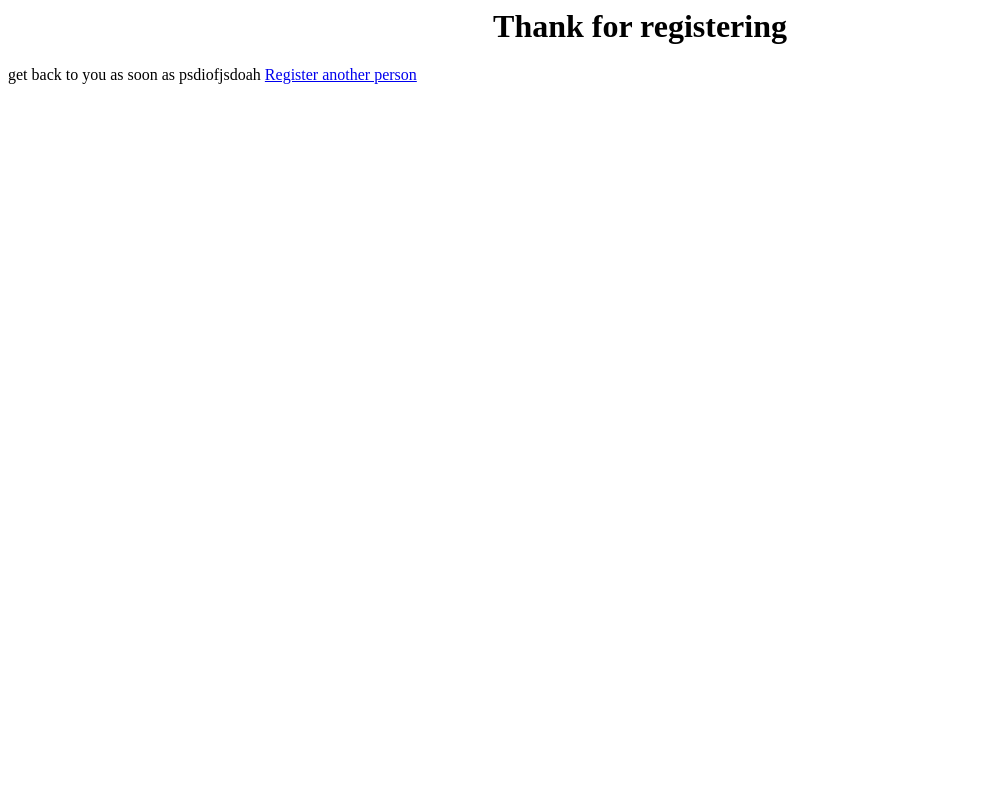
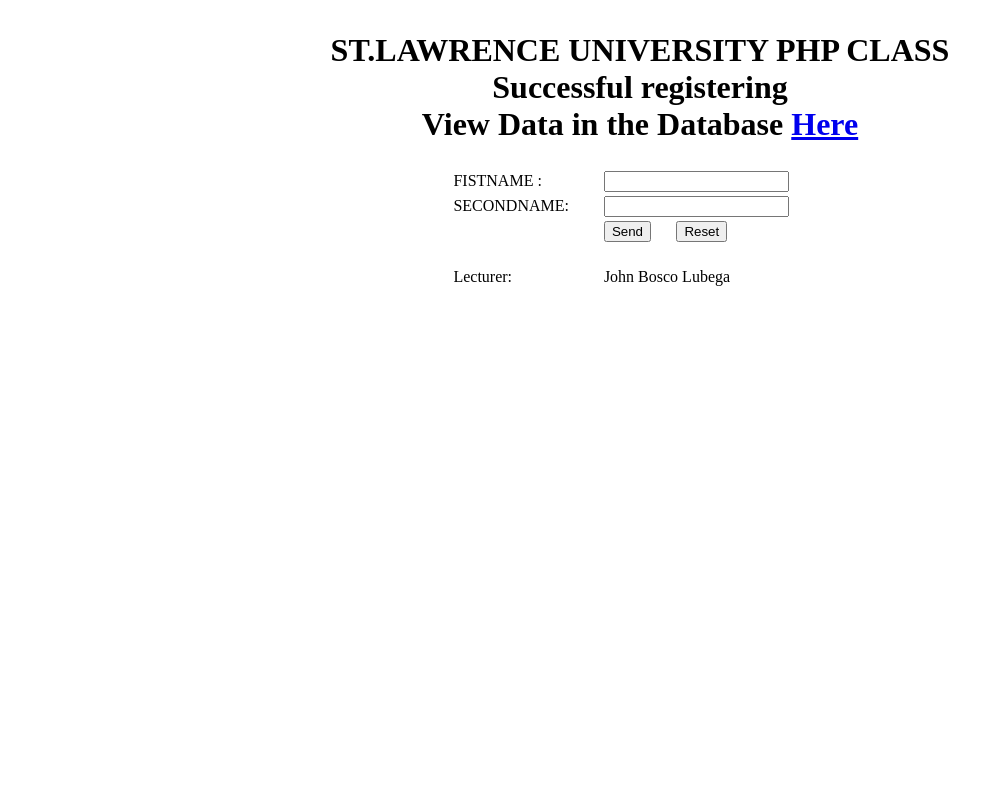
Before and after one commit to changkuoth/View_DataPHP, a PHP site: page /success.php in a window 1280 px wide. Shown: the whole page, without its empty margins (0-1003 px from the left). Run offline with PHP 8.4, Linux system fonts and the light colour scheme.

Commit message:
i have added view from user page

```diff
--- a/success.php
+++ b/success.php
@@ -1,3 +1,52 @@
-<h1 align='center'>Thank for registering</h1>
-get back to you as soon as psdiofjsdoah
-<a href='index.php'>Register another person</a>
+<!DOCTYPE html PUBLIC "-//W3C//DTD XHTML 1.0 Transitional//EN" "http://www.w3.org/TR/xhtml1/DTD/xhtml1-transitional.dtd">
+<html xmlns="http://www.w3.org/1999/xhtml">
+<head>
+<meta http-equiv="Content-Type" content="text/html; charset=UTF-8" />
+<title>St.lawrence University | Php Class</title>
+</head>
+
+<body>
+<form id="form1" name="form1" method="post" action="insert.php">
+  <table width="75%" border="0" align="center">
+      <tr>
+        <td align="center"><h1>ST.LAWRENCE UNIVERSITY PHP CLASS<br />Successful registering<br/>
+        View Data in the Database <a href="view.php">Here</a></h1></td>
+      </tr>
+    </table>
+  <table width="30%" border="0" align="center">
+    <tr>
+      <td width="40%">FISTNAME :</td>
+      <td colspan="2"><input type="text" name="Fname" id="Fname" required="required" /></td>
+    </tr>
+    <tr>
+      <td>SECONDNAME:
+        <label for="Lname"></label></td>
+      <td colspan="2"><input type="text" name="Lname" id="Lname" required="required" /></td>
+    </tr>
+    <tr>
+      <td>&nbsp;</td>
+      <td width="19%"><input type="submit" name="button" id="button" value="Send" /></td>
+      <td width="41%"><input type="reset" name="button2" id="button2" value="Reset" /></td>
+    </tr>
+    <tr>
+      <td>&nbsp;</td>
+      <td colspan="2">&nbsp;</td>
+    </tr>
+    <tr>
+      <td>Lecturer:</td>
+      <td colspan="2">John Bosco Lubega</td>
+    </tr>
+  </table>
+
+  <p>&nbsp;</p>
+  <p>&nbsp;</p>
+  <p>&nbsp;</p>
+  <p>&nbsp;</p>
+  <p>
+    <label for="Fname"></label>
+  </p>
+  <p>&nbsp;</p>
+  <p>&nbsp;</p>
+</form>
+</body>
+</html>
```
Also changed, not shown: view.php (+50 -0 lines), README.md.
